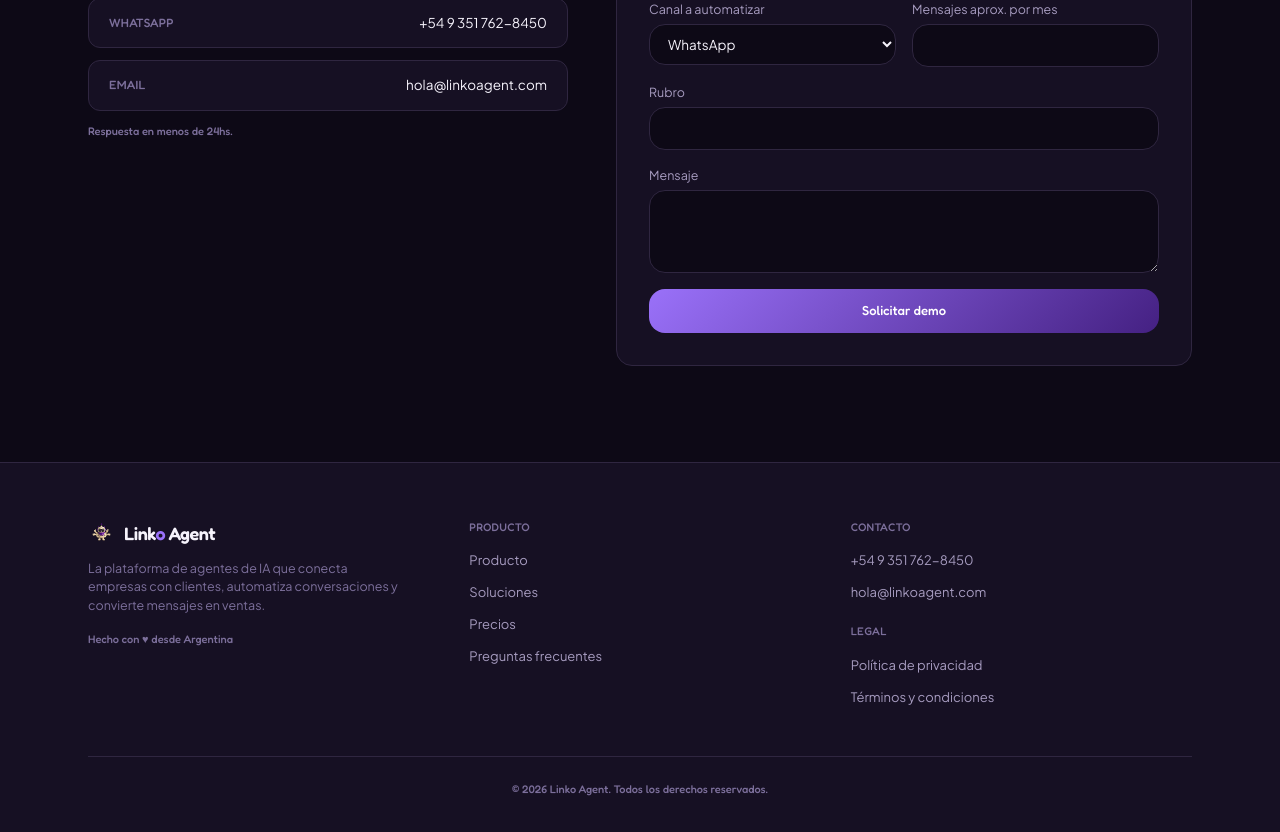
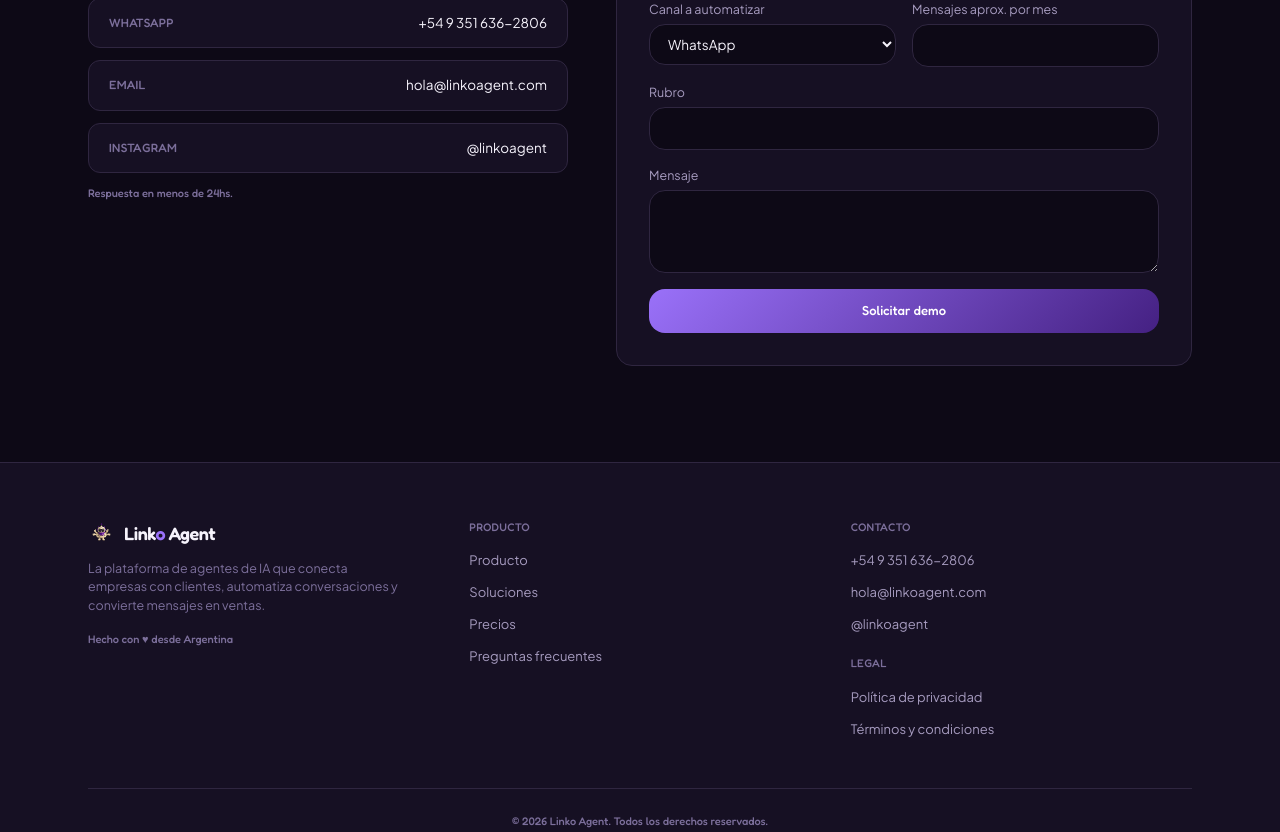
Before and after one commit to linkoagent/LinkoAgent, a Next.js app: page / in a window 1280 px wide. Shown: the part 6580-7412 px from the top of the page. Built offline with nearby package versions, Linux system fonts and the light colour scheme; no server answers.

Commit message:
Update contact WhatsApp number and add Instagram link
Old number was Café Aurora-era; replaced with the real number now
connected via Cloud API. Added Instagram (@linkoagent) to the contact
channels shown in the footer and contact section.

```diff
--- a/src/components/marketing/hero.tsx
+++ b/src/components/marketing/hero.tsx
@@ -22,7 +22,7 @@
               Crear cuenta gratis
             </Link>
             <a
-              href="https://wa.me/5493517628450"
+              href="https://wa.me/5493516362806"
               className="rounded-lg border border-border bg-card px-6 py-3 font-display text-[13px] text-foreground transition hover:border-faint"
             >
               Hablar por WhatsApp
--- a/src/data/marketing.ts
+++ b/src/data/marketing.ts
@@ -177,8 +177,9 @@
 ];
 
 export const contactChannels = [
-  { label: "WhatsApp", value: "+54 9 351 762-8450", href: "https://wa.me/5493517628450" },
+  { label: "WhatsApp", value: "+54 9 351 636-2806", href: "https://wa.me/5493516362806" },
   { label: "Email", value: "hola@linkoagent.com", href: "mailto:hola@linkoagent.com" },
+  { label: "Instagram", value: "@linkoagent", href: "https://instagram.com/linkoagent" },
 ];
 
 export const footerLinks = {
```
